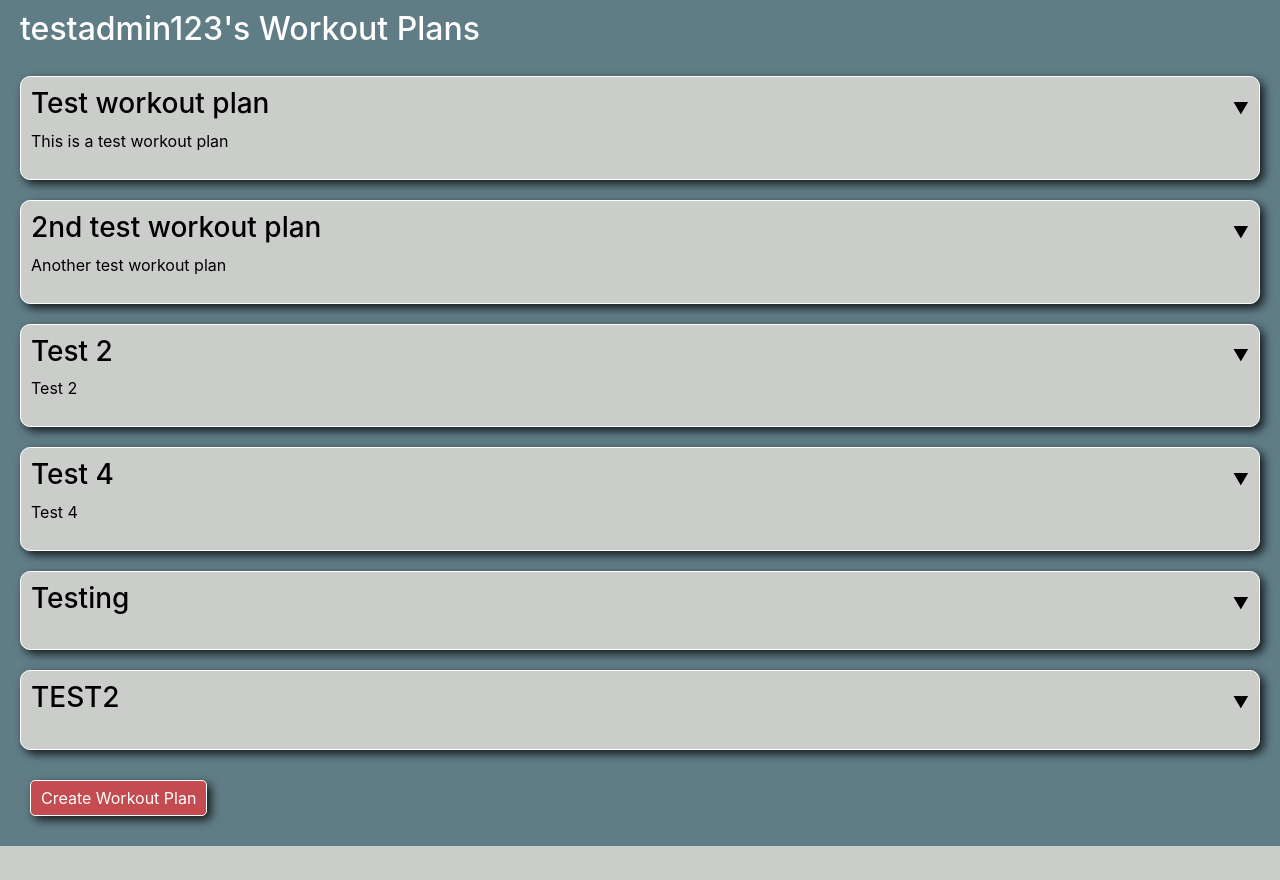
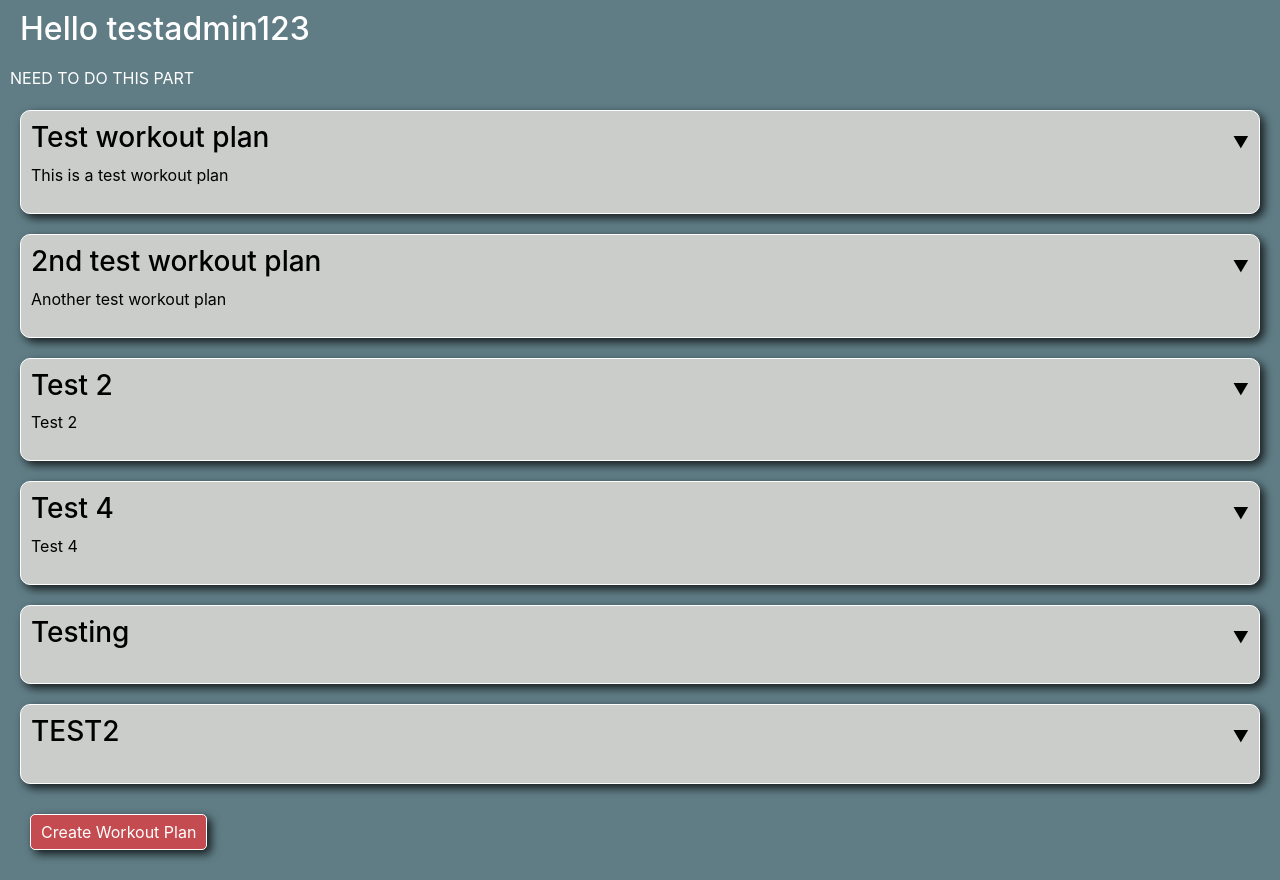
Before and after one commit to dstansbury/cs50web-final-project, a Django app: page /1/workout_plans/ in a window 1280 px wide. Shown: the part 56-936 px from the top of the page. Before the commit the page ends 902 px from the top, so only its background shows below. Run offline with Django 4.2, Linux system fonts and the light colour scheme; a user stored in the database is signed in; data comes from the database, SQL or seed files in the repository; both versions use the stored data as it was after the commit; data that the repository does not hold is empty; some libraries are stand-ins or nearby versions.

Commit message:
starts to restructure around the workout plan page being the home page. Adds the start workout button, but lots of bugs still to solve with it

```diff
--- a/training/static/training/styles.css
+++ b/training/static/training/styles.css
@@ -114,82 +114,33 @@ body {
   transition: all 0.75s ease;
 }
 
-/* SLIDE IN ANIMATIONS */
-
-/* Section container animation for sliding in from the left */
-@keyframes slideInFromLeft {
-  from {
-      transform: translateX(-100%);
-      opacity: 0;
-  }
-  to {
-      transform: translateX(0);
-      opacity: 1;
-  }
-}
-
-/* Section container animation for sliding in from the right */
-@keyframes slideInFromRight {
-  from {
-      transform: translateX(100%);
-      opacity: 0;
-  }
-  to {
-      transform: translateX(0);
-      opacity: 1;
-  }
-}
-
 /* Apply slide-in animations to each section container based on their order */
-.section-container:nth-child(odd) {
+.section-container.entering:nth-child(odd) {
   animation: slideInFromLeft 0.5s forwards;
 }
 
-.section-container:nth-child(even) {
+.section-container.entering:nth-child(even) {
   animation: slideInFromRight 0.5s forwards;
 }
 
-/* Disables slide in animation for the create exercise form */
-/* #create-exercise-form-container {
-  animation: none !important;
-} */
-
-/* ROLL UP TO CLOSE ANIMATION */
-@keyframes rollUp {
-  0% {
-    height: 100%;
-    overflow: hidden;
-  }
-  100% {
-    height: 0;
-    overflow: hidden;
-  }
+/* Apply slide-out animations to each section container based on their order */
+.section-container.exiting:nth-child(odd) {
+  animation: slideOutToLeft 0.5s forwards;
 }
 
-.roll-up-animation {
-  animation: rollUp 3s forwards;
+.section-container.exiting:nth-child(even) {
+  animation: slideOutToRight 0.5s forwards;
 }
 
-/* Spin dropdown arrow animation on section open */
-@keyframes spin {
-  0% {
-    transform: rotate(0deg);
-  }
-  100% {
-    transform: rotate(180deg);
-  }
+/* Apply roll down animation to section container on open */
+.section-container.opening {
+  animation: sectionOpen 3s forwards;
 }
 
-/* Spin dropdown arrow animation on section close */
-@keyframes reverseSpin {
-  from {
-    transform: rotate(180deg);
-  }
-  to {
-    transform: rotate(0deg);
-  }
+/* Apply roll up animation to section container on close */
+.section-container.closing {
+  animation: sectionClose 3s forwards;
 }
-
 
 /* ------------------- */
 /* SECTION CONTENT */
--- a/training/static/training/training.js
+++ b/training/static/training/training.js
@@ -19,23 +19,14 @@ document.addEventListener('DOMContentLoaded', function() {
 function close_section(sectionID) {
     let sectionElem = document.getElementById(sectionID);
 
-    sectionElem.remove();
-    console.log('Removed the section')
+    sectionElem.classList.add('exiting');
+    console.log('Added the animation class')
 
-    // console.log('sectionElem:', sectionElem)
-
-    // sectionElem.style.animation = 'none';
-    // sectionElem.classList.add('roll-up-animation');
-    // console.log('Added the animation class')
-
-    // // Add a section height to the element
-    // sectionElem.style.height = `${sectionElem.offsetHeight}px`;
-
-    // // Event listener for the end of the animation
-    // sectionElem.addEventListener('animationend', function() {
-    //     sectionElem.remove();
-    //     console.log('Removed the section')
-    // });
+    // Event listener for the end of the animation
+    sectionElem.addEventListener('animationend', function() {
+        sectionElem.remove();
+        console.log('Removed the section')
+    });
 
     // Show all section-containers to appear as a page refresh
     let sectionContainers = document.querySelectorAll('.section-container');
@@ -76,8 +67,8 @@ function addWorkoutPlans(workout_plans) {
     // create a new div for each workout_plan
     workout_plans.forEach(workout_plan => {
         const workout_planDiv = document.createElement('div');
-        workout_planDiv.className = 'section-container';
-        workout_planDiv.id = `workout_plan-${workout_plan.id}`;
+        workout_planDiv.className = 'section-container workout_plan-container entering';
+        workout_planDiv.id = `workout_plan-container-${workout_plan.id}`;
         workout_planDiv.onclick = () => openWorkoutPlan(workout_plan);
 
         // populate the HTML of the div
@@ -91,27 +82,32 @@ function addWorkoutPlans(workout_plans) {
             </div>`;
         // append the new div to the DOM
         document.querySelector('#existing-workout-plans').append(workout_planDiv);
+
+        // add an event listener for the animation end
+        workout_planDiv.addEventListener('animationend', function() {
+            workout_planDiv.classList.remove('entering');
+        });
     });
 }
 
 // Open full workout plan
 function openWorkoutPlan(workout_plan) {
     // Fetch the clicked workout plan's div
-    const workout_planDiv = document.getElementById(`workout_plan-${workout_plan.id}`);
+    const workout_planDiv = document.getElementById(`workout_plan-container-${workout_plan.id}`);
 
     // If the workout plan is already open, close it
     const details_already_loaded = document.getElementById(`workout_plan-details-${workout_plan.id}`);
     if (details_already_loaded) {
         details_already_loaded.remove();
-        workout_planDiv.classList.remove('open');
-        workout_planDiv.classList.add('closed');
+        workout_planDiv.classList.remove('expand');
+        workout_planDiv.classList.add('contract');
         // on animation end, remove the closed class
         workout_planDiv.addEventListener('animationend', function() {
-            workout_planDiv.classList.remove('closed');
+            workout_planDiv.classList.remove('contract');
         });
         return;
     } else {
-        workout_planDiv.classList.add('open');
+        workout_planDiv.classList.add('expand');
     }
 
     // Create a bulleted list of the exercises in the workout plan
@@ -133,6 +129,14 @@ function openWorkoutPlan(workout_plan) {
     `;
     // add the new div to the workout plan div
     workout_planDiv.append(workout_plan_detailsDiv);
+
+    // add a start workout button
+    const start_workout_button_container = document.createElement('div');
+    start_workout_button_container.className = 'action-buttons-container';
+    start_workout_button_container.id = `start-workout-button-container-${workout_plan.id}`;
+    start_workout_button_container.innerHTML = `
+        <button class="action-button" type="button" onclick="start_workout(${workout_plan.id})">Start Workout</button>`;
+    workout_planDiv.append(start_workout_button_container);
 }
 
 // Load
@@ -278,6 +282,18 @@ async function open_create_workout_plan_form() {
     // hide the create workout plan button
     document.getElementById('create-workout-plan-button').style.display = 'none';
 
+    // hide all the workout plans
+    let workoutPlans = document.querySelectorAll('.workout_plan-container');
+    console.log('workoutPlans:', workoutPlans);
+    workoutPlans.forEach(workoutPlan => {
+        workoutPlan.classList.add('exiting');
+        // on animation end, remove the closed class
+        workoutPlan.addEventListener('animationend', function() {
+            workoutPlan.style.display='none';
+            workoutPlan.classList.remove('exiting');
+        });
+    });
+
     // check if fetchedExercises has any items in it
     // if not, the DB hasn't been called so we call it
     if (!fetchedExercises.length) {
@@ -291,8 +307,10 @@ async function open_create_workout_plan_form() {
 
     // create section container for the form
     const form_container = document.createElement('div');
-    form_container.className = 'section-container';
+    form_container.className = 'section-container entering';
     form_container.id = 'create-workout-plan-form-container';
+    // set the height of the form the the height of the section for the animation
+    // form_container.style.height = `${document.getElementById('create-workout-plan-form-container').offsetHeight}px`;
     form_container.innerHTML = `
         <div class="section-title" id="create_workout_plan_form_title">
             <h3>New Workout Plan</h3>
@@ -327,6 +345,11 @@ async function open_create_workout_plan_form() {
     // add the form to the DOM
     document.getElementById('create-workout-plan').append(form_container);
     document.getElementById('create-workout-plan-form-container').append(form);
+
+    // add an event listener for the animation end
+    form_container.addEventListener('animationend', function() {
+        form_container.classList.remove('exiting');
+    });
 
     // Set focus to the "Plan Title" input field
     document.getElementById('new-workout-plan-title').focus();
--- a/training/templates/training/workout_plans.html
+++ b/training/templates/training/workout_plans.html
@@ -3,7 +3,7 @@
 {% block body %}
 <div class="page-container" id="workout_plan-page-container">
     <div class="page-title" id="workout_plan-page-title">
-        <h2> {{ username }}'s Workout Plans </h2>
+        <h2> Hello {{ username }} </h2>
     </div>
 
     {% if message %}
@@ -11,6 +11,11 @@
             {{ message }}
         </div>
     {% endif %}
+
+    <!-- Space for instructions to the user-->
+    <div class="page-content" id="workout-instructions">
+        NEED TO DO THIS PART
+    </div>
 
     <!--Form for creating a new workout plan-->
     <div class="page-content" id="create-workout-plan">
--- a/training/views.py
+++ b/training/views.py
@@ -32,52 +32,11 @@ HOME (INDEX)
 def index(request):
     if request.user.is_authenticated:
         userID = request.user.id
-        return HttpResponseRedirect(reverse("profile", args=(userID,)))
+        return HttpResponseRedirect(reverse("workout_plans", args=(userID,)))
     else:
         return render(request, "training/index.html")
 """
 END HOME (INDEX)
-"""
-
-"""
-PROFILE
-"""
-def profile(request, userID):
-    # Check if the user is logged in, if not send to login page
-    if not request.user.is_authenticated:
-        return HttpResponseRedirect(reverse("login"))
-
-    # Security check
-    userOwned(request, userID)
-
-    # grab all the user's info from the DB and return them as JSON
-    if request.headers.get('X-Requested-With') == 'XMLHttpRequest':
-        #to be filled
-        #
-
-        # Return data in structured format
-        userProfileData = {
-            "blank": blank,
-            # to be filled
-        }
-
-        return JsonResponse(userProfileData, safe=False)
-
-    #If it's not an AJAX request, render the profile page
-    else:
-        return render(request, "training/profile.html", {
-            "userID": userID,
-            "username": request.user.username
-        })
-
-# Error path
-def no_user_profile(request):
-    # create an error message
-    messages.warning(request, 'Invalid profile access. Redirecting to the main page.')
-    # redirect to the index page with the message to display.
-    return HttpResponseRedirect('/')
-"""
-END PROFILE
 """
 
 """
@@ -225,6 +184,48 @@ def no_user_exercises(request):
 END EXERCISES
 """
 
+
+"""
+PROFILE
+"""
+def profile(request, userID):
+    # Check if the user is logged in, if not send to login page
+    if not request.user.is_authenticated:
+        return HttpResponseRedirect(reverse("login"))
+
+    # Security check
+    userOwned(request, userID)
+
+    # grab all the user's info from the DB and return them as JSON
+    if request.headers.get('X-Requested-With') == 'XMLHttpRequest':
+        #to be filled
+        #
+
+        # Return data in structured format
+        userProfileData = {
+            "blank": blank,
+            # to be filled
+        }
+
+        return JsonResponse(userProfileData, safe=False)
+
+    #If it's not an AJAX request, render the profile page
+    else:
+        return render(request, "training/profile.html", {
+            "userID": userID,
+            "username": request.user.username
+        })
+
+# Error path
+def no_user_profile(request):
+    # create an error message
+    messages.warning(request, 'Invalid profile access. Redirecting to the main page.')
+    # redirect to the index page with the message to display.
+    return HttpResponseRedirect('/')
+"""
+END PROFILE
+"""
+
 """
 LOGIN
 """
@@ -239,7 +240,10 @@ def login_view(request):
         # Check if authentication successful
         if user is not None:
             login(request, user)
-            return HttpResponseRedirect(reverse("profile"))
+            return render(request, "training/workout_plans.html", {
+                "userID": userID,
+                "username": request.user.username
+            })
         else:
             return render(request, "login", {
                 "message": "Invalid username and/or password."
```
Also changed, not shown: other parts of training/static/training/styles.css (+106 -2 lines), db.sqlite3.
